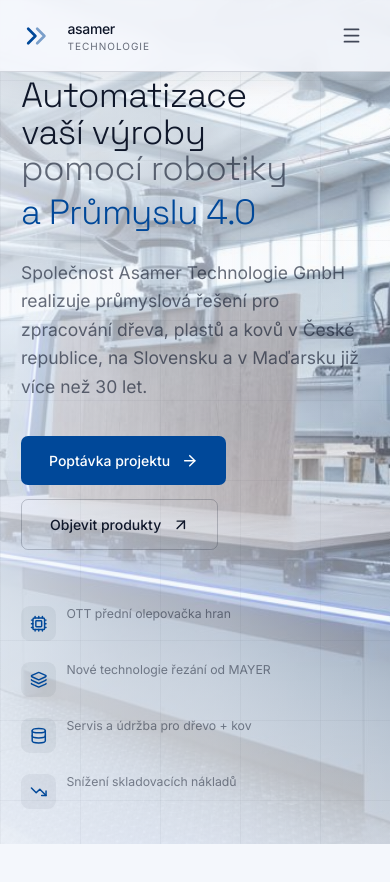
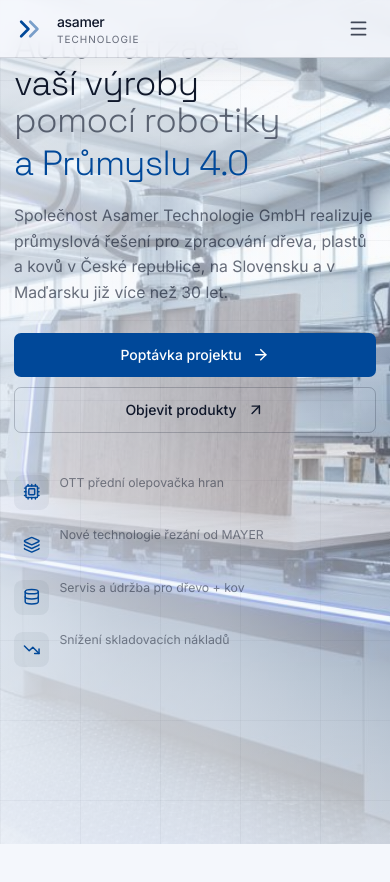
Before and after one commit to pontusmaximus/AsTech, a React (Vite) app: page / in a window 390 px wide. Shown: the top 882 px of the page. Built offline with nearby package versions, Linux system fonts and the light colour scheme.

Commit message:
Make website mobile-ready and fix home hero overlap

```diff
--- a/src/App.css
+++ b/src/App.css
@@ -227,11 +227,16 @@
 .btn-primary-dark {
   display: inline-flex;
   align-items: center;
+  justify-content: center;
   gap: 0.75rem;
-  padding: 1rem 2rem;
+  width: 100%;
+  padding: 0.9rem 1.25rem;
   background-color: #004899;
   color: #ffffff;
   font-weight: 500;
+  line-height: 1.3;
+  text-align: center;
+  white-space: normal;
   border-radius: 0.5rem;
   transition: all 0.3s cubic-bezier(0.16, 1, 0.3, 1);
 }
@@ -245,11 +250,16 @@
 .btn-outline-dark {
   display: inline-flex;
   align-items: center;
+  justify-content: center;
   gap: 0.75rem;
-  padding: 1rem 2rem;
+  width: 100%;
+  padding: 0.9rem 1.25rem;
   background-color: transparent;
   color: var(--site-text);
   font-weight: 500;
+  line-height: 1.3;
+  text-align: center;
+  white-space: normal;
   border: 1px solid var(--site-btn-outline-border);
   border-radius: 0.5rem;
   transition: all 0.3s cubic-bezier(0.16, 1, 0.3, 1);
@@ -313,7 +323,20 @@
 /* Container */
 .container-wide {
   width: 100%;
-  padding: 0 1.5rem;
+  padding: 0 1rem;
+}
+
+@media (min-width: 640px) {
+  .btn-primary-dark,
+  .btn-outline-dark {
+    width: auto;
+    white-space: nowrap;
+    padding: 1rem 2rem;
+  }
+
+  .container-wide {
+    padding: 0 1.5rem;
+  }
 }
 
 @media (min-width: 1024px) {
@@ -350,6 +373,10 @@
   background-color: rgba(var(--site-bg-rgb), 0.98);
   backdrop-filter: blur(12px);
   border-bottom: 1px solid var(--site-border-subtle);
+  max-height: calc(100vh - 4.75rem);
+  overflow-y: auto;
+  overscroll-behavior: contain;
+  -webkit-overflow-scrolling: touch;
 }
 
 .nav-dropdown-panel {
@@ -696,6 +723,14 @@
   html {
     font-size: 14px;
   }
+
+  .section-large {
+    padding: 5.5rem 0;
+  }
+
+  .section-medium {
+    padding: 3.75rem 0;
+  }
 }
 
 @media (min-width: 1536px) {
--- a/src/components/Navigation.tsx
+++ b/src/components/Navigation.tsx
@@ -27,6 +27,17 @@
     setIsMobileMenuOpen(false);
   }, [location.pathname]);
 
+  useEffect(() => {
+    const previousOverflow = document.body.style.overflow;
+    if (isMobileMenuOpen) {
+      document.body.style.overflow = 'hidden';
+    }
+
+    return () => {
+      document.body.style.overflow = previousOverflow;
+    };
+  }, [isMobileMenuOpen]);
+
   const languages: { code: Language; label: string }[] = [
     { code: 'de', label: 'DE' },
     { code: 'en', label: 'EN' },
@@ -51,12 +62,12 @@
 
   return (
     <nav
-      className={`nav-readable fixed top-0 left-0 right-0 z-50 transition-all duration-500 ${navBgClass} py-5`}
+      className={`nav-readable fixed top-0 left-0 right-0 z-50 transition-all duration-500 ${navBgClass} py-3 md:py-5`}
     >
       <div className="container-wide">
         <div className="flex items-center justify-between">
           {/* Logo */}
-          <Link to="/" className="flex items-center gap-3 group">
+          <Link to="/" className="flex items-center gap-2 sm:gap-3 group">
             <div className="relative">
               <svg
                 width="36"
@@ -198,6 +209,7 @@
           <button
             onClick={() => setIsMobileMenuOpen(!isMobileMenuOpen)}
             className="lg:hidden p-2 text-white/60 hover:text-white transition-colors"
+            aria-label="Toggle menu"
           >
             {isMobileMenuOpen ? (
               <X className="w-6 h-6" />
@@ -209,7 +221,7 @@
 
         {/* Mobile Menu */}
         {isMobileMenuOpen && (
-          <div className="lg:hidden absolute top-full left-0 right-0 nav-mobile-panel py-6">
+          <div className="lg:hidden absolute top-full left-0 right-0 nav-mobile-panel py-5">
             <div className="flex flex-col gap-4">
               {/* Manufacturer Links */}
               <div className="px-6 pb-4 border-b border-white/5">
@@ -269,7 +281,7 @@
                   )}
                 </button>
 
-                <div className="flex gap-2">
+                <div className="flex flex-wrap gap-2">
                   {languages.map((l) => (
                     <button
                       key={l.code}
--- a/src/pages/BarbaricPage.tsx
+++ b/src/pages/BarbaricPage.tsx
@@ -176,7 +176,7 @@
   ];
 
   return (
-    <div className="bg-dark min-h-screen pt-32 pb-20">
+    <div className="bg-dark min-h-screen pt-24 sm:pt-28 md:pt-32 pb-20">
       <div className="container-wide">
         <a href="/" className="page-header inline-flex items-center gap-2 text-white/50 hover:text-white transition-colors mb-12">
           <ArrowLeft className="w-4 h-4" />
@@ -341,7 +341,7 @@
                 )}
               </p>
             </div>
-            <a href={inquiryMail} className="btn-primary-dark whitespace-nowrap">
+            <a href={inquiryMail} className="btn-primary-dark sm:whitespace-nowrap">
               {tr('Anfrage senden', 'Send inquiry', 'Odeslat poptávku')}
               <ArrowUpRight className="w-5 h-5" />
             </a>
--- a/src/pages/ContactPage.tsx
+++ b/src/pages/ContactPage.tsx
@@ -20,7 +20,7 @@
 
   return (
     <div className="bg-dark min-h-screen">
-      <section className="pt-36 pb-12">
+      <section className="pt-28 md:pt-36 pb-12">
         <div className="container-wide">
           <div className="max-w-4xl">
             <div className="accent-line mb-6" />
--- a/src/pages/FinancingPage.tsx
+++ b/src/pages/FinancingPage.tsx
@@ -135,7 +135,7 @@
 
   return (
     <div className="bg-dark min-h-screen">
-      <section className="pt-36 pb-10 financing-hero">
+      <section className="pt-28 md:pt-36 pb-10 financing-hero">
         <div className="container-wide">
           <div className="relative rounded-3xl overflow-hidden border border-white/10 min-h-[320px]">
             <img
@@ -266,7 +266,7 @@
                       )}
                     </p>
                   </div>
-                  <a href={fundingInquiryMail} className="btn-primary-dark whitespace-nowrap justify-center">
+                  <a href={fundingInquiryMail} className="btn-primary-dark sm:whitespace-nowrap justify-center">
                     {tr(
                       'Prüfen Sie Ihre Förderfähigkeit mit Asamer',
                       'Check your funding eligibility with Asamer',
--- a/src/pages/Home.tsx
+++ b/src/pages/Home.tsx
@@ -210,7 +210,7 @@
 
   return (
     <div ref={heroRef} className="bg-dark">
-      <section className="relative min-h-screen flex items-center overflow-hidden">
+      <section className="relative min-h-[100svh] md:min-h-screen flex items-start md:items-center overflow-hidden">
         <div className="absolute inset-0">
           <div
             className="absolute inset-0 bg-cover bg-center scale-105"
@@ -222,9 +222,9 @@
 
         <div className="absolute inset-0 grid-pattern opacity-50" />
 
-        <div className="relative z-10 w-full container-wide pt-32 pb-20">
+        <div className="relative z-10 w-full container-wide pt-32 sm:pt-28 md:pt-32 pb-14 sm:pb-20">
           <div className="max-w-5xl">
-            <h1 className="mt-12 md:mt-10 lg:mt-8 mb-8">
+            <h1 className="mt-8 sm:mt-10 md:mt-10 lg:mt-8 mb-6 sm:mb-8">
               <span className="hero-title-line block text-hero font-display font-light text-white">
                 {heroLines[0]}
               </span>
@@ -239,11 +239,11 @@
               </span>
             </h1>
 
-            <p className="hero-subtitle text-xl md:text-2xl text-white/60 max-w-2xl mb-10 leading-relaxed">
+            <p className="hero-subtitle text-lg sm:text-xl md:text-2xl text-white/60 max-w-2xl mb-8 sm:mb-10 leading-relaxed">
               {t.hero.subheadline}
             </p>
 
-            <div className="hero-cta flex flex-wrap gap-4 mb-16">
+            <div className="hero-cta flex flex-col sm:flex-row sm:flex-wrap gap-3 sm:gap-4 mb-12 sm:mb-16">
               <a href={generalInquiryMail} className="btn-primary-dark">
                 {t.hero.cta}
                 <ArrowRight className="w-5 h-5" />
@@ -254,7 +254,7 @@
               </a>
             </div>
 
-            <div className="grid sm:grid-cols-2 lg:grid-cols-4 gap-6">
+            <div className="grid sm:grid-cols-2 lg:grid-cols-4 gap-5 sm:gap-6">
               {heroFeatures.map((feature, index) => {
                 const Icon = feature.icon;
                 return (
@@ -391,11 +391,11 @@
                 />
                 <div className="automation-image-overlay absolute inset-0" />
 
-                <div className="absolute bottom-6 left-6 right-6 p-4 bg-white/5 backdrop-blur-md rounded-xl border border-white/10">
-                  <div className="grid grid-cols-3 gap-4 text-center">
+                <div className="absolute bottom-4 sm:bottom-6 left-4 sm:left-6 right-4 sm:right-6 p-3 sm:p-4 bg-white/5 backdrop-blur-md rounded-xl border border-white/10">
+                  <div className="grid grid-cols-1 sm:grid-cols-3 gap-3 sm:gap-4 text-center">
                     {fundingStats.map((stat) => (
                       <div key={stat.value}>
-                        <div className="text-2xl font-display font-bold text-white">{stat.value}</div>
+                        <div className="text-xl sm:text-2xl font-display font-bold text-white">{stat.value}</div>
                         <div className="text-xs text-white/50">{stat.label}</div>
                       </div>
                     ))}
@@ -419,9 +419,9 @@
             </p>
           </div>
 
-          <div className="grid md:grid-cols-3 gap-8">
+          <div className="grid md:grid-cols-3 gap-6 md:gap-8">
             {digitalProductionItems.map((item, index) => (
-              <div key={index} className="section-animate text-center p-8 bg-dark-card rounded-2xl border border-white/5">
+              <div key={index} className="section-animate text-center p-6 sm:p-8 bg-dark-card rounded-2xl border border-white/5">
                 <div className="w-16 h-16 mx-auto mb-6 rounded-2xl bg-primary/10 flex items-center justify-center">
                   <Database className="w-8 h-8 text-primary" />
                 </div>
@@ -462,7 +462,7 @@
 
               <div className="space-y-4">
                 {costStats.map((stat, index) => (
-                  <div key={index} className="flex items-center gap-4 p-4 bg-dark-card rounded-xl">
+                  <div key={index} className="flex items-start sm:items-center gap-4 p-4 bg-dark-card rounded-xl">
                     <span className="text-2xl font-display font-bold text-primary">{stat.value}</span>
                     <span className="text-white/70">{stat.label}</span>
                   </div>
--- a/src/pages/ImprintPage.tsx
+++ b/src/pages/ImprintPage.tsx
@@ -20,7 +20,7 @@
 
   return (
     <div className="bg-dark min-h-screen">
-      <section className="pt-36 pb-16">
+      <section className="pt-28 md:pt-36 pb-16">
         <div className="container-wide">
           <div className="max-w-4xl">
             <div className="accent-line mb-6" />
--- a/src/pages/MayerPage.tsx
+++ b/src/pages/MayerPage.tsx
@@ -217,7 +217,7 @@
   ];
 
   return (
-    <div className="bg-dark min-h-screen pt-32 pb-20">
+    <div className="bg-dark min-h-screen pt-24 sm:pt-28 md:pt-32 pb-20">
       <div className="container-wide">
         <a href="/" className="page-header inline-flex items-center gap-2 text-white/50 hover:text-white transition-colors mb-12">
           <ArrowLeft className="w-4 h-4" />
@@ -377,7 +377,7 @@
                 )}
               </p>
             </div>
-            <a href={inquiryMail} className="btn-primary-dark whitespace-nowrap">
+            <a href={inquiryMail} className="btn-primary-dark sm:whitespace-nowrap">
               {tr('Anfrage senden', 'Send inquiry', 'Odeslat poptávku')}
               <ArrowUpRight className="w-5 h-5" />
             </a>
--- a/src/pages/OttPage.tsx
+++ b/src/pages/OttPage.tsx
@@ -197,7 +197,7 @@
   ];
 
   return (
-    <div className="bg-dark min-h-screen pt-32 pb-20">
+    <div className="bg-dark min-h-screen pt-24 sm:pt-28 md:pt-32 pb-20">
       <div className="container-wide">
         <a href="/" className="page-header inline-flex items-center gap-2 text-white/50 hover:text-white transition-colors mb-12">
           <ArrowLeft className="w-4 h-4" />
@@ -350,7 +350,7 @@
                 {tr('Wir beraten Sie gerne zu PUR- und LASER-Technologie.', 'We are happy to advise you on PUR and LASER technology.', 'Rádi vám poradíme s technologií PUR a LASER.')}
               </p>
             </div>
-            <a href={inquiryMail} className="btn-primary-dark whitespace-nowrap">
+            <a href={inquiryMail} className="btn-primary-dark sm:whitespace-nowrap">
               {tr('Anfrage senden', 'Send inquiry', 'Odeslat poptávku')}
               <ArrowUpRight className="w-5 h-5" />
             </a>
--- a/src/pages/ServicePage.tsx
+++ b/src/pages/ServicePage.tsx
@@ -69,7 +69,7 @@
 
   return (
     <div className="bg-dark min-h-screen">
-      <section className="pt-36 pb-16">
+      <section className="pt-28 md:pt-36 pb-16">
         <div className="container-wide">
           <div className="max-w-5xl">
             <div className="accent-line mb-6" />
--- a/src/pages/SolutionsPage.tsx
+++ b/src/pages/SolutionsPage.tsx
@@ -76,7 +76,7 @@
 
   return (
     <div className="bg-dark min-h-screen">
-      <section className="pt-36 pb-16">
+      <section className="pt-28 md:pt-36 pb-16">
         <div className="container-wide">
           <div className="max-w-5xl">
             <div className="accent-line mb-6" />
@@ -156,7 +156,7 @@
                 )}
               </p>
             </div>
-            <a href={inquiryMail} className="btn-primary-dark whitespace-nowrap justify-center">
+            <a href={inquiryMail} className="btn-primary-dark sm:whitespace-nowrap justify-center">
               {tr('Projektgespräch starten', 'Start project call', 'Zahájit projektovou konzultaci')}
               <ArrowRight className="w-5 h-5" />
             </a>
--- a/src/sections/Footer.tsx
+++ b/src/sections/Footer.tsx
@@ -24,9 +24,9 @@
   };
 
   return (
-    <footer className="site-footer relative py-16 border-t border-white/5">
+    <footer className="site-footer relative py-12 md:py-16 border-t border-white/5">
       <div className="container-wide">
-        <div className="grid md:grid-cols-2 lg:grid-cols-4 gap-12 mb-16">
+        <div className="grid md:grid-cols-2 lg:grid-cols-4 gap-10 md:gap-12 mb-12 md:mb-16">
           <div className="lg:col-span-2">
             <Link to="/" className="flex items-center gap-3 mb-6">
               <svg
@@ -68,7 +68,7 @@
                 'Již více než 30 let váš partner pro průmyslová řešení ve zpracování dřeva, plastů a kovů.'
               )}
             </p>
-            <div className="flex items-center gap-3 text-white/30 text-sm">
+            <div className="flex flex-wrap items-center gap-x-3 gap-y-2 text-white/30 text-sm">
               <span>{tr('Tschechien', 'Czech Republic', 'Česká republika')}</span>
               <span className="w-1 h-1 bg-white/20 rounded-full" />
               <span>{tr('Slowakei', 'Slovakia', 'Slovensko')}</span>
@@ -124,12 +124,12 @@
           </div>
         </div>
 
-        <div className="pt-8 border-t border-white/5 flex flex-col md:flex-row items-center justify-between gap-4">
-          <div className="text-white/30 text-sm">
+        <div className="pt-8 border-t border-white/5 flex flex-col md:flex-row items-start md:items-center justify-between gap-4">
+          <div className="text-white/30 text-sm leading-relaxed">
             {t.footer.copyright}
           </div>
 
-          <div className="flex items-center gap-6">
+          <div className="flex flex-wrap items-center gap-x-6 gap-y-2">
             <Link
               to="/impressum"
               className="text-white/30 text-sm hover:text-white transition-colors"
```
